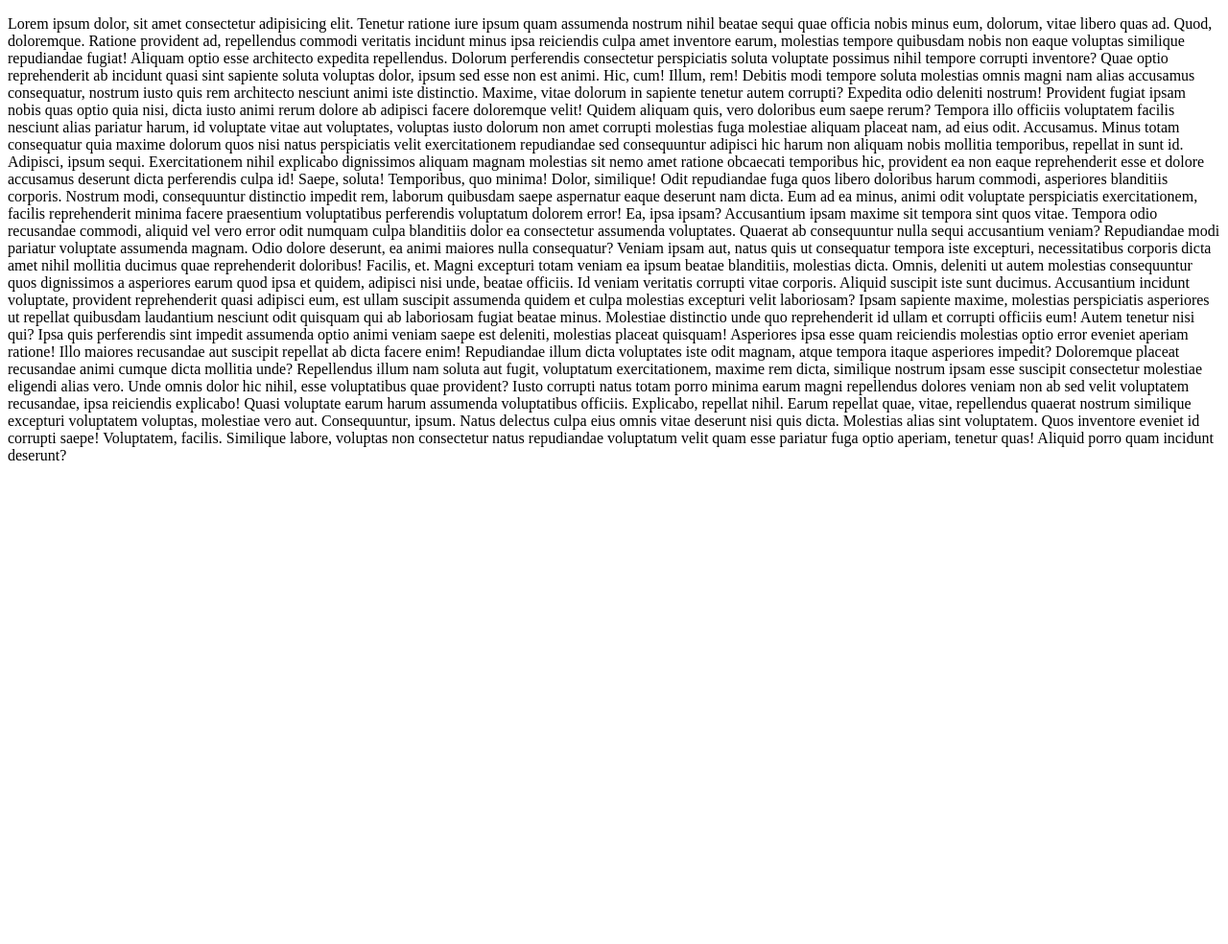
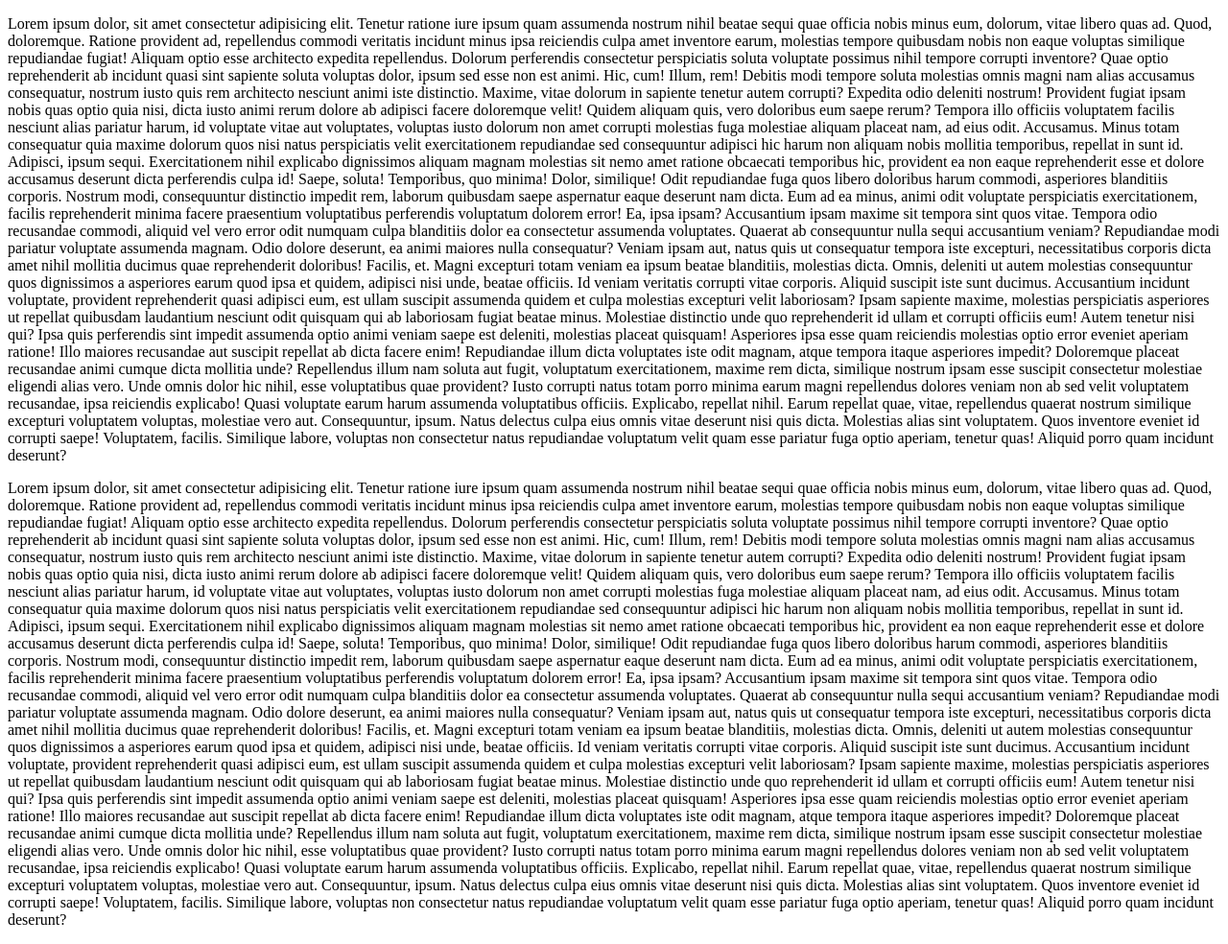
Before and after one commit to DevAnasArif/practice, a plain HTML site: page index.html in a window 1280 px wide. Shown: the whole page at 96% size. Before the commit the page ends 800 px from the top, so only its background shows below. Drawn offline with Linux system fonts and the light colour scheme.

Commit message:
second practice commit

```diff
--- a/index.html
+++ b/index.html
@@ -27,5 +27,26 @@
     Iusto corrupti natus totam porro minima earum magni repellendus dolores veniam non ab sed velit voluptatem recusandae, ipsa reiciendis explicabo! Quasi voluptate earum harum assumenda voluptatibus officiis. Explicabo, repellat nihil.
     Earum repellat quae, vitae, repellendus quaerat nostrum similique excepturi voluptatem voluptas, molestiae vero aut. Consequuntur, ipsum. Natus delectus culpa eius omnis vitae deserunt nisi quis dicta. Molestias alias sint voluptatem.
     Quos inventore eveniet id corrupti saepe! Voluptatem, facilis. Similique labore, voluptas non consectetur natus repudiandae voluptatum velit quam esse pariatur fuga optio aperiam, tenetur quas! Aliquid porro quam incidunt deserunt?</p>
+    <p>Lorem ipsum dolor, sit amet consectetur adipisicing elit. Tenetur ratione iure ipsum quam assumenda nostrum nihil beatae sequi quae officia nobis minus eum, dolorum, vitae libero quas ad. Quod, doloremque.
+    Ratione provident ad, repellendus commodi veritatis incidunt minus ipsa reiciendis culpa amet inventore earum, molestias tempore quibusdam nobis non eaque voluptas similique repudiandae fugiat! Aliquam optio esse architecto expedita repellendus.
+    Dolorum perferendis consectetur perspiciatis soluta voluptate possimus nihil tempore corrupti inventore? Quae optio reprehenderit ab incidunt quasi sint sapiente soluta voluptas dolor, ipsum sed esse non est animi. Hic, cum!
+    Illum, rem! Debitis modi tempore soluta molestias omnis magni nam alias accusamus consequatur, nostrum iusto quis rem architecto nesciunt animi iste distinctio. Maxime, vitae dolorum in sapiente tenetur autem corrupti?
+    Expedita odio deleniti nostrum! Provident fugiat ipsam nobis quas optio quia nisi, dicta iusto animi rerum dolore ab adipisci facere doloremque velit! Quidem aliquam quis, vero doloribus eum saepe rerum?
+    Tempora illo officiis voluptatem facilis nesciunt alias pariatur harum, id voluptate vitae aut voluptates, voluptas iusto dolorum non amet corrupti molestias fuga molestiae aliquam placeat nam, ad eius odit. Accusamus.
+    Minus totam consequatur quia maxime dolorum quos nisi natus perspiciatis velit exercitationem repudiandae sed consequuntur adipisci hic harum non aliquam nobis mollitia temporibus, repellat in sunt id. Adipisci, ipsum sequi.
+    Exercitationem nihil explicabo dignissimos aliquam magnam molestias sit nemo amet ratione obcaecati temporibus hic, provident ea non eaque reprehenderit esse et dolore accusamus deserunt dicta perferendis culpa id! Saepe, soluta!
+    Temporibus, quo minima! Dolor, similique! Odit repudiandae fuga quos libero doloribus harum commodi, asperiores blanditiis corporis. Nostrum modi, consequuntur distinctio impedit rem, laborum quibusdam saepe aspernatur eaque deserunt nam dicta.
+    Eum ad ea minus, animi odit voluptate perspiciatis exercitationem, facilis reprehenderit minima facere praesentium voluptatibus perferendis voluptatum dolorem error! Ea, ipsa ipsam? Accusantium ipsam maxime sit tempora sint quos vitae.
+    Tempora odio recusandae commodi, aliquid vel vero error odit numquam culpa blanditiis dolor ea consectetur assumenda voluptates. Quaerat ab consequuntur nulla sequi accusantium veniam? Repudiandae modi pariatur voluptate assumenda magnam.
+    Odio dolore deserunt, ea animi maiores nulla consequatur? Veniam ipsam aut, natus quis ut consequatur tempora iste excepturi, necessitatibus corporis dicta amet nihil mollitia ducimus quae reprehenderit doloribus! Facilis, et.
+    Magni excepturi totam veniam ea ipsum beatae blanditiis, molestias dicta. Omnis, deleniti ut autem molestias consequuntur quos dignissimos a asperiores earum quod ipsa et quidem, adipisci nisi unde, beatae officiis.
+    Id veniam veritatis corrupti vitae corporis. Aliquid suscipit iste sunt ducimus. Accusantium incidunt voluptate, provident reprehenderit quasi adipisci eum, est ullam suscipit assumenda quidem et culpa molestias excepturi velit laboriosam?
+    Ipsam sapiente maxime, molestias perspiciatis asperiores ut repellat quibusdam laudantium nesciunt odit quisquam qui ab laboriosam fugiat beatae minus. Molestiae distinctio unde quo reprehenderit id ullam et corrupti officiis eum!
+    Autem tenetur nisi qui? Ipsa quis perferendis sint impedit assumenda optio animi veniam saepe est deleniti, molestias placeat quisquam! Asperiores ipsa esse quam reiciendis molestias optio error eveniet aperiam ratione!
+    Illo maiores recusandae aut suscipit repellat ab dicta facere enim! Repudiandae illum dicta voluptates iste odit magnam, atque tempora itaque asperiores impedit? Doloremque placeat recusandae animi cumque dicta mollitia unde?
+    Repellendus illum nam soluta aut fugit, voluptatum exercitationem, maxime rem dicta, similique nostrum ipsam esse suscipit consectetur molestiae eligendi alias vero. Unde omnis dolor hic nihil, esse voluptatibus quae provident?
+    Iusto corrupti natus totam porro minima earum magni repellendus dolores veniam non ab sed velit voluptatem recusandae, ipsa reiciendis explicabo! Quasi voluptate earum harum assumenda voluptatibus officiis. Explicabo, repellat nihil.
+    Earum repellat quae, vitae, repellendus quaerat nostrum similique excepturi voluptatem voluptas, molestiae vero aut. Consequuntur, ipsum. Natus delectus culpa eius omnis vitae deserunt nisi quis dicta. Molestias alias sint voluptatem.
+    Quos inventore eveniet id corrupti saepe! Voluptatem, facilis. Similique labore, voluptas non consectetur natus repudiandae voluptatum velit quam esse pariatur fuga optio aperiam, tenetur quas! Aliquid porro quam incidunt deserunt?</p>
 </body>
 </html>
```
